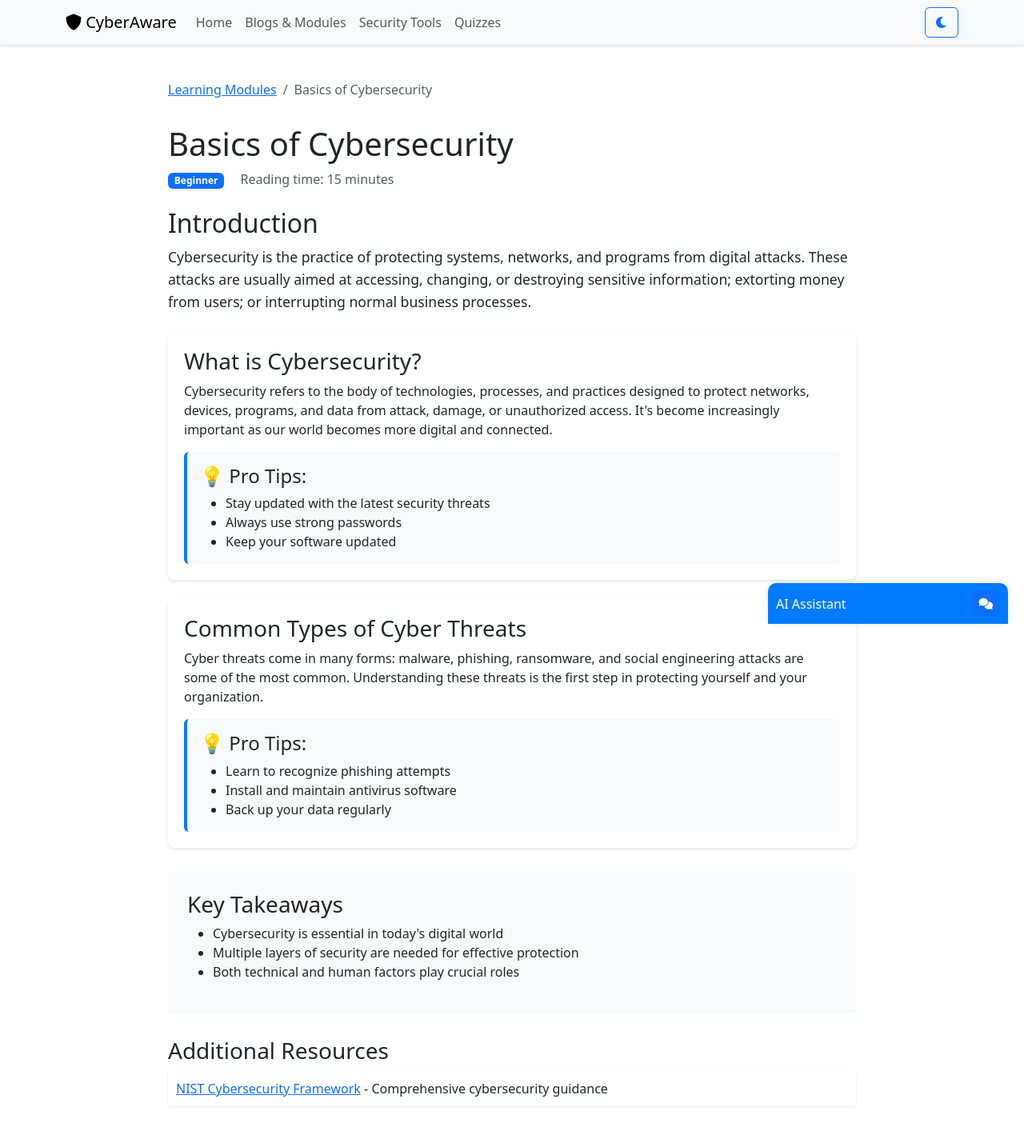
After one commit to lokesh-patil57/CyberShield, a Flask app: page /module/basics in a window 1280 px wide. The commit adds this page. Shown: the whole page at 80% size. Run offline with Flask 3, Linux system fonts and the light colour scheme.

Commit message:
Agent query: Can you check if the learning modules page shows more topics now? Also, try clicking on 'Start Learning' for any module to see if it shows the detailed content.
Enhance learning modules: Add detailed module content with introductions, sections, tips, key points, and resources; update blogs to link to these modules.

Screenshot: https://storage.googleapis.com/screenshot-production-us-central1/f7e727f3-9558-4e10-a007-6c330e1111b2/e44ce706-e466-4b87-b3f7-59558a4929d4.jpg

```diff
--- a/app.py
+++ b/app.py
@@ -12,9 +12,80 @@ GEMINI_API_KEY = os.environ.get("GEMINI_API_KEY", "AIzaSyAejNhQKzAZHXfvcj-84L0YF
 genai.configure(api_key=GEMINI_API_KEY)
 model = genai.GenerativeModel('gemini-pro')
 
+# Module content
+MODULES = {
+    'basics': {
+        'title': 'Basics of Cybersecurity',
+        'difficulty': 'Beginner',
+        'reading_time': 15,
+        'introduction': 'Cybersecurity is the practice of protecting systems, networks, and programs from digital attacks. These attacks are usually aimed at accessing, changing, or destroying sensitive information; extorting money from users; or interrupting normal business processes.',
+        'sections': [
+            {
+                'title': 'What is Cybersecurity?',
+                'content': 'Cybersecurity refers to the body of technologies, processes, and practices designed to protect networks, devices, programs, and data from attack, damage, or unauthorized access. It\'s become increasingly important as our world becomes more digital and connected.',
+                'tips': [
+                    'Stay updated with the latest security threats',
+                    'Always use strong passwords',
+                    'Keep your software updated'
+                ]
+            },
+            {
+                'title': 'Common Types of Cyber Threats',
+                'content': 'Cyber threats come in many forms: malware, phishing, ransomware, and social engineering attacks are some of the most common. Understanding these threats is the first step in protecting yourself and your organization.',
+                'tips': [
+                    'Learn to recognize phishing attempts',
+                    'Install and maintain antivirus software',
+                    'Back up your data regularly'
+                ]
+            }
+        ],
+        'key_points': [
+            'Cybersecurity is essential in today\'s digital world',
+            'Multiple layers of security are needed for effective protection',
+            'Both technical and human factors play crucial roles'
+        ],
+        'resources': [
+            {
+                'title': 'NIST Cybersecurity Framework',
+                'url': 'https://www.nist.gov/cyberframework',
+                'description': 'Comprehensive cybersecurity guidance'
+            }
+        ]
+    },
+    'password': {
+        'title': 'Password Security',
+        'difficulty': 'Beginner',
+        'reading_time': 10,
+        'introduction': 'Password security is your first line of defense in protecting your digital assets. Learn how to create and manage strong passwords effectively.',
+        'sections': [
+            {
+                'title': 'Creating Strong Passwords',
+                'content': 'A strong password is long, complex, and unique. It should contain a mix of uppercase and lowercase letters, numbers, and special characters.',
+                'tips': [
+                    'Use at least 12 characters',
+                    'Avoid personal information',
+                    'Use a different password for each account'
+                ]
+            }
+        ],
+        'key_points': [
+            'Length is more important than complexity',
+            'Never reuse passwords across accounts',
+            'Consider using a password manager'
+        ],
+        'resources': [
+            {
+                'title': 'Have I Been Pwned',
+                'url': 'https://haveibeenpwned.com',
+                'description': 'Check if your passwords have been compromised'
+            }
+        ]
+    },
+    # Add more modules here
+}
+
 @app.route('/')
 def home():
-    print("Accessing home route")  # Debug print
     return render_template('home.html')
 
 @app.route('/blogs')
@@ -29,6 +100,12 @@ def tools():
 def quiz():
     return render_template('quiz.html')
 
+@app.route('/module/<module_id>')
+def module(module_id):
+    if module_id in MODULES:
+        return render_template('module.html', module=MODULES[module_id])
+    return 'Module not found', 404
+
 @app.route('/chat', methods=['POST'])
 def chat():
     try:
@@ -36,7 +113,7 @@ def chat():
         response = model.generate_content(user_message)
         return jsonify({'response': response.text})
     except Exception as e:
-        print(f"Chat error: {str(e)}")  # Debug print
+        print(f"Chat error: {str(e)}")
         return jsonify({'error': str(e)}), 500
 
 @app.route('/scan-url', methods=['POST'])
@@ -44,15 +121,14 @@ def scan_url():
     url = request.json['url']
     try:
         parsed_url = urlparse(url)
-        # This is a mock response since we don't have a real API key
         return jsonify({
             'safe': True,
             'message': 'URL appears to be safe'
         })
     except Exception as e:
-        print(f"URL scan error: {str(e)}")  # Debug print
+        print(f"URL scan error: {str(e)}")
         return jsonify({'error': str(e)}), 500
 
 if __name__ == '__main__':
-    print("Starting Flask application...")  # Debug print
+    print("Starting Flask application...")
     app.run(host='0.0.0.0', port=5000, debug=True)
--- a/static/css/style.css
+++ b/static/css/style.css
@@ -134,3 +134,63 @@ body {
         border-radius: 10px 10px 0 0;
     }
 }
+
+/* Add these styles at the end of the existing CSS file */
+
+.module-content {
+    max-width: 900px;
+    margin: 0 auto;
+    padding: 20px;
+}
+
+.module-meta {
+    margin-bottom: 2rem;
+}
+
+.module-introduction {
+    font-size: 1.1em;
+    line-height: 1.6;
+}
+
+.section {
+    margin-bottom: 2rem;
+    padding: 20px;
+    background: white;
+    border-radius: 8px;
+    box-shadow: 0 2px 4px rgba(0,0,0,0.1);
+}
+
+.tips-box {
+    background-color: #f8f9fa;
+    border-left: 4px solid var(--primary-color);
+    padding: 15px;
+    margin-top: 15px;
+}
+
+.module-summary {
+    background-color: #f8f9fa;
+    border-radius: 8px;
+    padding: 20px;
+    margin: 30px 0;
+}
+
+.module-resources {
+    margin-top: 30px;
+}
+
+.module-resources ul {
+    list-style: none;
+    padding-left: 0;
+}
+
+.module-resources li {
+    margin-bottom: 10px;
+    padding: 10px;
+    background: white;
+    border-radius: 4px;
+    box-shadow: 0 1px 3px rgba(0,0,0,0.1);
+}
+
+.breadcrumb {
+    margin-bottom: 2rem;
+}
--- /dev/null
+++ b/templates/module.html
@@ -0,0 +1,59 @@
+{% extends "layout.html" %}
+{% block content %}
+<div class="module-content">
+    <nav aria-label="breadcrumb">
+        <ol class="breadcrumb">
+            <li class="breadcrumb-item"><a href="/blogs">Learning Modules</a></li>
+            <li class="breadcrumb-item active">{{ module.title }}</li>
+        </ol>
+    </nav>
+
+    <h1>{{ module.title }}</h1>
+    <div class="module-meta mb-4">
+        <span class="badge bg-primary">{{ module.difficulty }}</span>
+        <span class="text-muted ms-3">Reading time: {{ module.reading_time }} minutes</span>
+    </div>
+
+    <div class="module-introduction mb-4">
+        <h2>Introduction</h2>
+        <p>{{ module.introduction }}</p>
+    </div>
+
+    <div class="module-sections">
+        {% for section in module.sections %}
+        <div class="section mb-4">
+            <h3>{{ section.title }}</h3>
+            <p>{{ section.content }}</p>
+            {% if section.tips %}
+            <div class="tips-box bg-light p-3 rounded">
+                <h4>💡 Pro Tips:</h4>
+                <ul class="mb-0">
+                    {% for tip in section.tips %}
+                    <li>{{ tip }}</li>
+                    {% endfor %}
+                </ul>
+            </div>
+            {% endif %}
+        </div>
+        {% endfor %}
+    </div>
+
+    <div class="module-summary bg-light p-4 rounded mb-4">
+        <h3>Key Takeaways</h3>
+        <ul>
+            {% for point in module.key_points %}
+            <li>{{ point }}</li>
+            {% endfor %}
+        </ul>
+    </div>
+
+    <div class="module-resources">
+        <h3>Additional Resources</h3>
+        <ul>
+            {% for resource in module.resources %}
+            <li><a href="{{ resource.url }}" target="_blank">{{ resource.title }}</a> - {{ resource.description }}</li>
+            {% endfor %}
+        </ul>
+    </div>
+</div>
+{% endblock %}
```
Also changed, not shown: attached_assets/z.py (added, +106 -0 lines), templates/blogs.html (+36 -3 lines), 1 other file.
